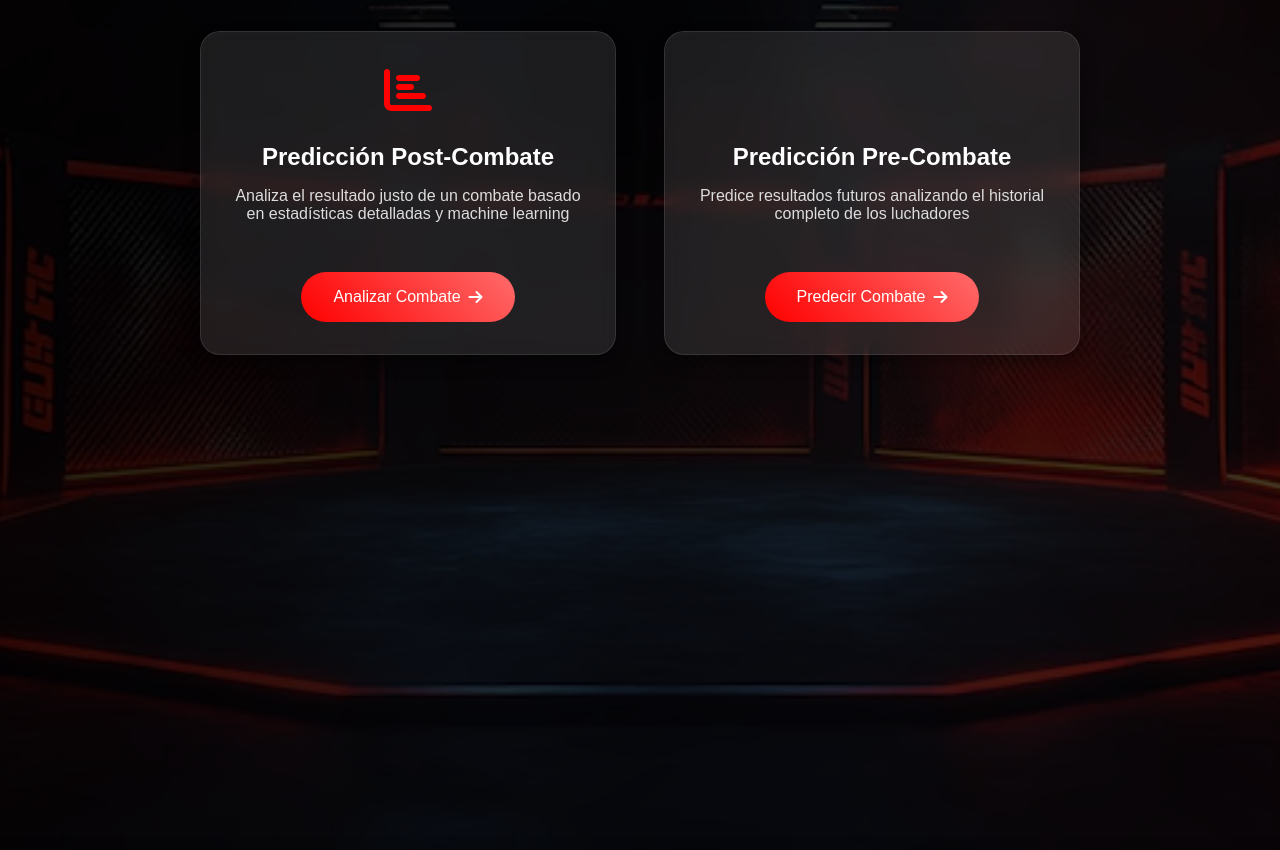
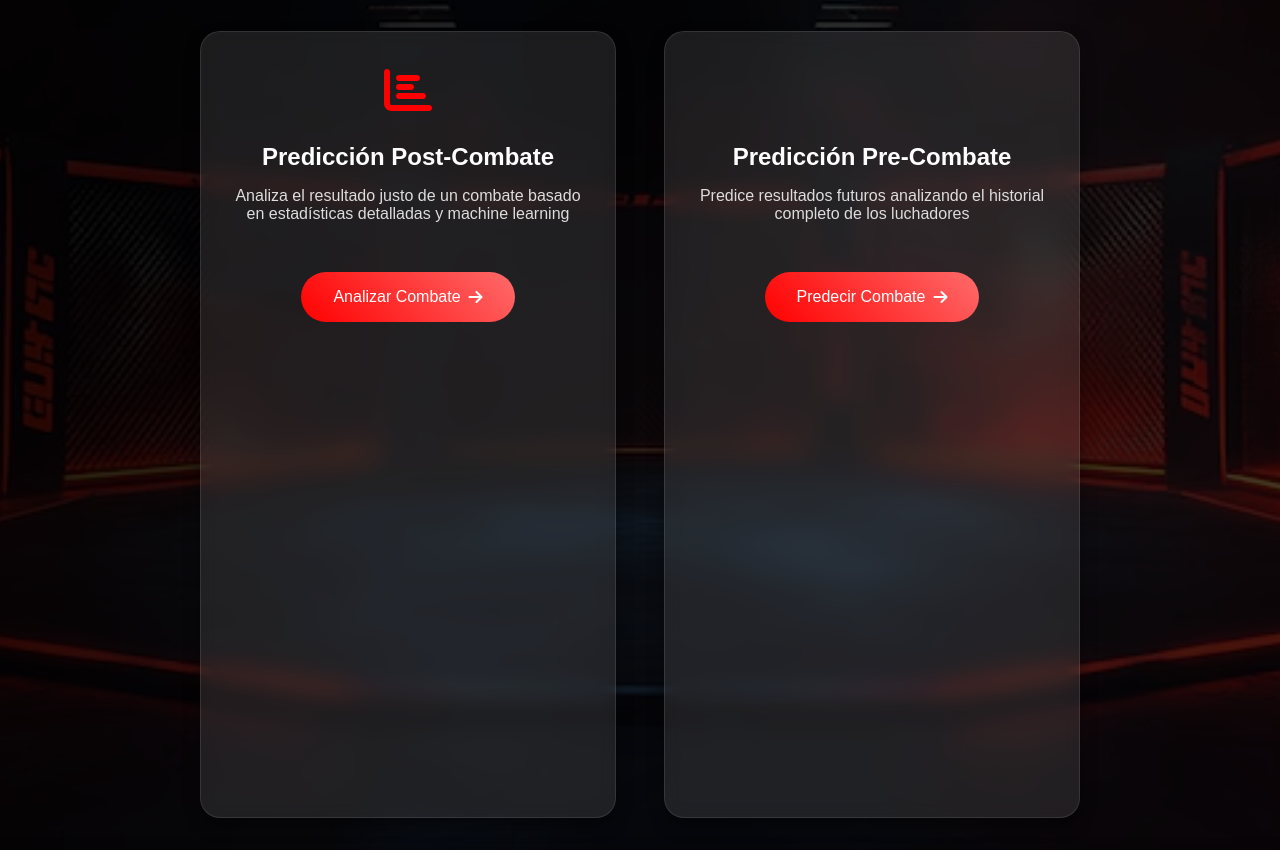
Before and after one commit to UCM-GIDIA-PD1/c2425-R4sw, a FastAPI app: page / in a window 1280 px wide. Shown: the part 276-1126 px from the top of the page. Run offline with FastAPI, Linux system fonts and the light colour scheme.

Commit message:
Correción para que se pegue al final de la pagina el footer

```diff
--- a/static/css/style.css
+++ b/static/css/style.css
@@ -12,6 +12,8 @@ html, body {
     background-position: center;
     background-repeat: no-repeat;
     background-attachment: fixed;
+    display: flex;
+    flex-direction: column;
 }
 
 body {
@@ -59,6 +61,7 @@ main {
     padding: 2rem;
     max-width: 800px;
     margin: auto;
+    flex: 1; /* Permite que el main ocupe el espacio restante */
 }
 
 a {
```
